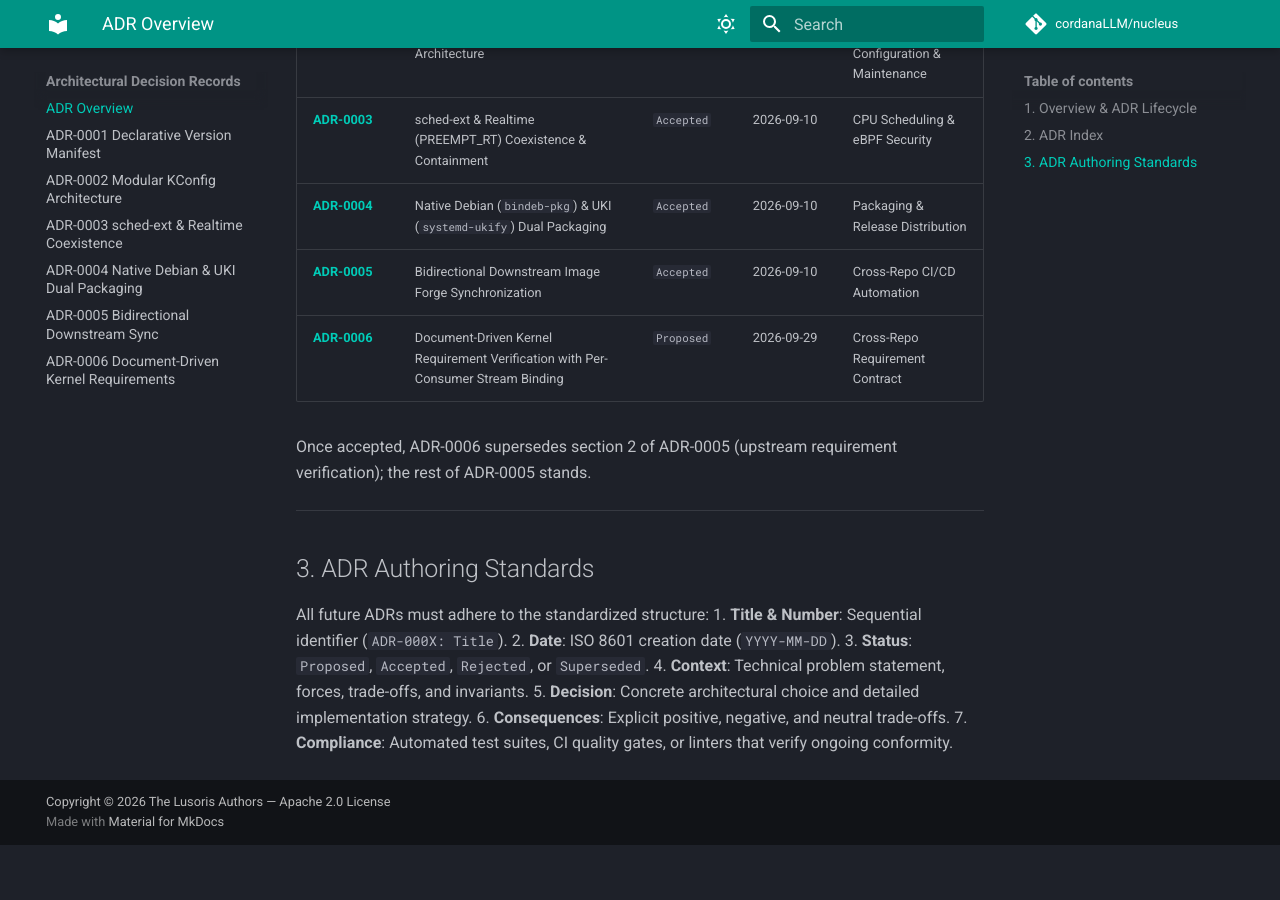
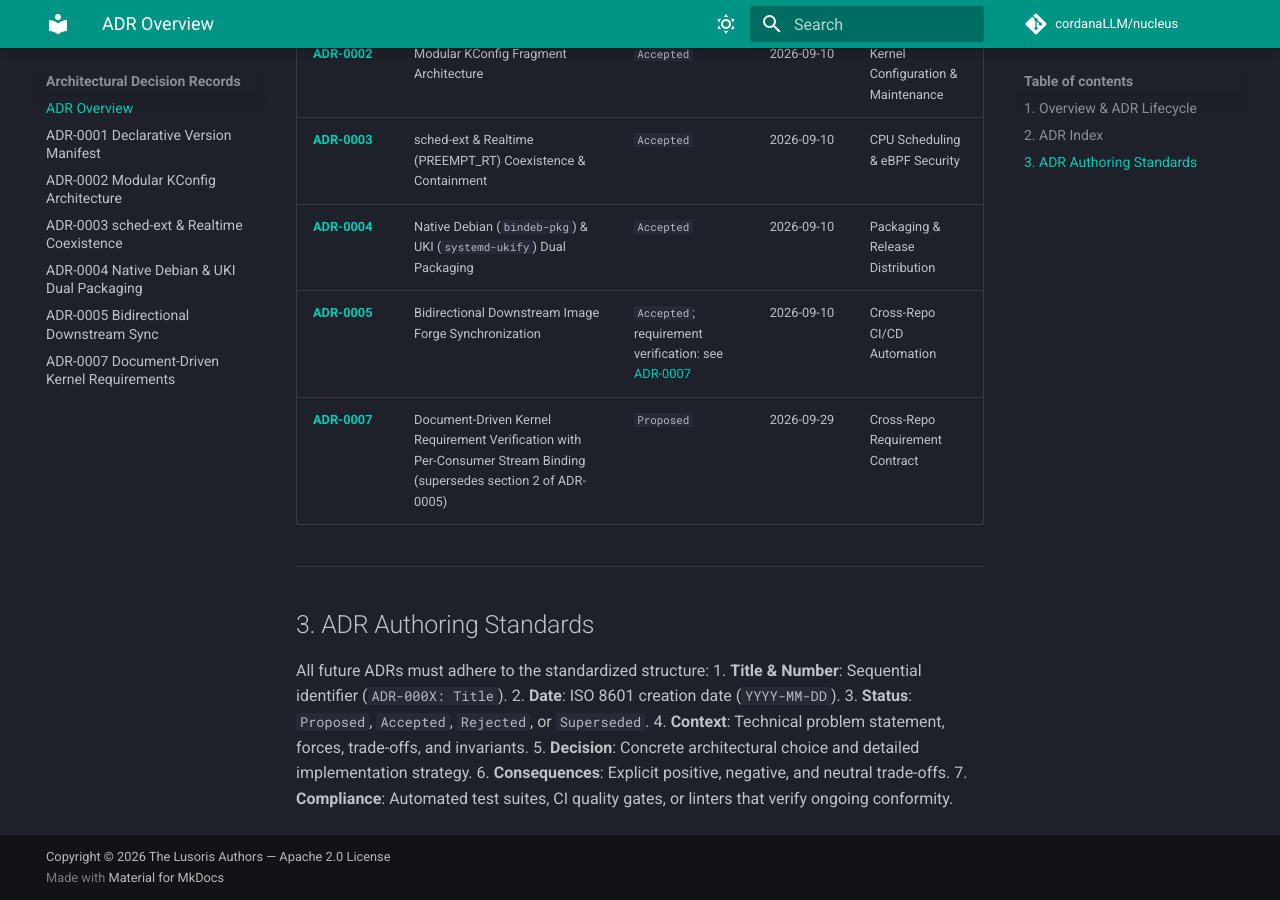
Before and after one commit to cordanaLLM/nucleus, an MkDocs documentation site: the page built from docs/adr/README.md, in a window 1280 px wide and 900 px high, scrolled down 1327 px. Built offline with MkDocs 1.6.1 and Material for MkDocs 9.7.7, drawn with Linux system fonts in a browser that asks for light colours; comment, search, counter and statistics services are not loaded; before the commit the page ends 2172 px from its top, so only the background shows below that.

Commit message:
docs(adr): renumber requirement verification ADR to ADR-0007
PR #32 merged ADR-0006 (OCI registry namespace) to main, so the
document-driven requirement ADR moves to the next free number,
ADR-0007. Every reference follows: the workflow header, AGENTS.md,
README.md, docs/streams.md, the mkdocs navigation, the verifier and
its tests.

The ADR index now carries the supersession note in ADR-0005's Status
cell and in the ADR-0007 title, the convention main set for ADR-0004,
instead of a separate sentence under the table.

Co-Authored-By: Claude Opus 5.5 <noreply@anthropic.com>
Signed-off-by: lusoris <lusoris@proton.me>

```diff
--- a/docs/adr/README.md
+++ b/docs/adr/README.md
@@ -32,10 +32,8 @@ The following table indexes all architectural decision records governing `cordan
 | [**ADR-0002**](0002-modular-kconfig-architecture.md) | Modular KConfig Fragment Architecture | `Accepted` | 2026-09-10 | Kernel Configuration & Maintenance |
 | [**ADR-0003**](0003-sched-ext-and-realtime-scheduler-coexistence.md) | sched-ext & Realtime (PREEMPT_RT) Coexistence & Containment | `Accepted` | 2026-09-10 | CPU Scheduling & eBPF Security |
 | [**ADR-0004**](0004-native-debian-and-uki-dual-packaging.md) | Native Debian (`bindeb-pkg`) & UKI (`systemd-ukify`) Dual Packaging | `Accepted` | 2026-09-10 | Packaging & Release Distribution |
-| [**ADR-0005**](0005-bidirectional-image-forge-synchronization.md) | Bidirectional Downstream Image Forge Synchronization | `Accepted` | 2026-09-10 | Cross-Repo CI/CD Automation |
-| [**ADR-0006**](0006-document-driven-kernel-requirements.md) | Document-Driven Kernel Requirement Verification with Per-Consumer Stream Binding | `Proposed` | 2026-09-29 | Cross-Repo Requirement Contract |
-
-Once accepted, ADR-0006 supersedes section 2 of ADR-0005 (upstream requirement verification); the rest of ADR-0005 stands.
+| [**ADR-0005**](0005-bidirectional-image-forge-synchronization.md) | Bidirectional Downstream Image Forge Synchronization | `Accepted`; requirement verification: see [ADR-0007](0007-document-driven-kernel-requirements.md) | 2026-09-10 | Cross-Repo CI/CD Automation |
+| [**ADR-0007**](0007-document-driven-kernel-requirements.md) | Document-Driven Kernel Requirement Verification with Per-Consumer Stream Binding (supersedes section 2 of ADR-0005) | `Proposed` | 2026-09-29 | Cross-Repo Requirement Contract |
 
 ---
 
--- a/mkdocs.yml
+++ b/mkdocs.yml
@@ -76,7 +76,7 @@ nav:
       - ADR-0003 sched-ext & Realtime Coexistence: adr/0003-sched-ext-and-realtime-scheduler-coexistence.md
       - ADR-0004 Native Debian & UKI Dual Packaging: adr/0004-native-debian-and-uki-dual-packaging.md
       - ADR-0005 Bidirectional Downstream Sync: adr/0005-bidirectional-image-forge-synchronization.md
-      - ADR-0006 Document-Driven Kernel Requirements: adr/0006-document-driven-kernel-requirements.md
+      - ADR-0007 Document-Driven Kernel Requirements: adr/0007-document-driven-kernel-requirements.md
   - Community:
       - Code of Conduct: community/code-of-conduct.md
       - Contributing: community/contributing.md
```
Also changed, not shown: AGENTS.md (+1 -1 lines), README.md (+1 -1 lines), docs/adr/0007-document-driven-kernel-requirements.md (renamed from docs/adr/0006-document-driven-kernel-requirements.md, +1 -1 lines), docs/streams.md (+1 -1 lines), 3 other files.
